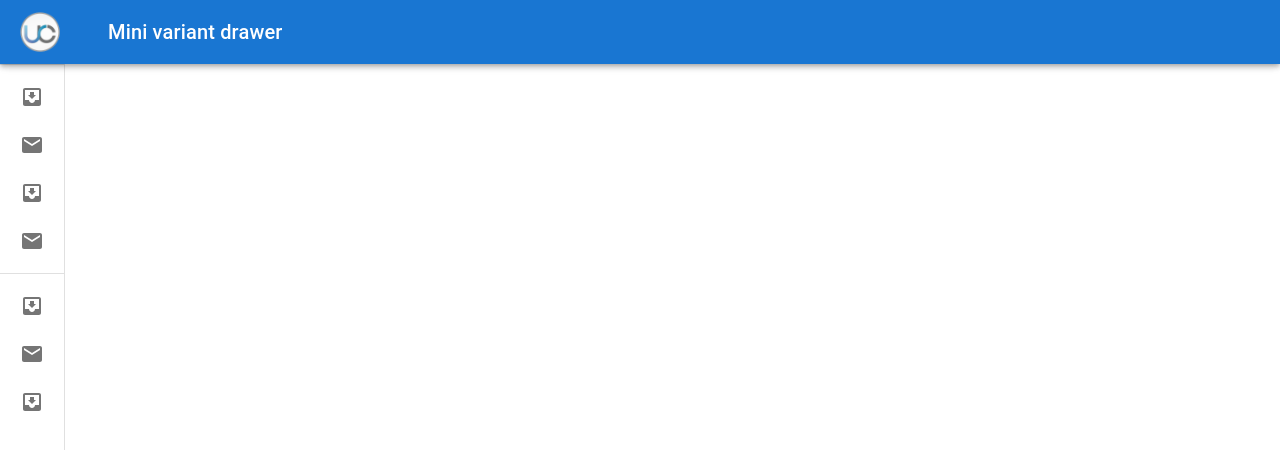
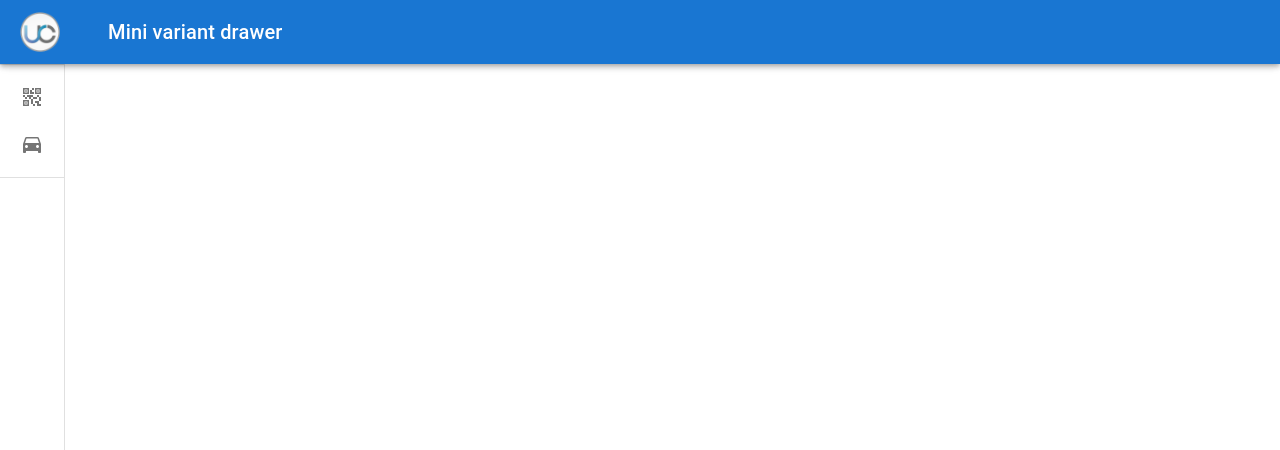
Before and after one commit to m4rcos-dev/Ultracar-service, a React (Create React App) app in the folder app/frontend/: page / in a window 1280 px wide. Shown: the top 450 px of the page. Built offline with nearby package versions, Linux system fonts and the light colour scheme.

Commit message:
:lipstick: feat: update icons and texts Menu

```diff
--- a/app/frontend/src/components/Menu/Menu.js
+++ b/app/frontend/src/components/Menu/Menu.js
@@ -4,8 +4,8 @@ import ListItem from '@mui/material/ListItem';
 import ListItemButton from '@mui/material/ListItemButton';
 import ListItemIcon from '@mui/material/ListItemIcon';
 import ListItemText from '@mui/material/ListItemText';
-import InboxIcon from '@mui/icons-material/MoveToInbox';
-import MailIcon from '@mui/icons-material/Mail';
+import QrCode2Icon from '@mui/icons-material/QrCode2';
+import TimeToLeaveIcon from '@mui/icons-material/TimeToLeave';
 import Divider from '@mui/material/Divider';
 import IconButton from '@mui/material/IconButton';
 import List from '@mui/material/List';
@@ -29,7 +29,7 @@ function Menu() {
       </DrawerHeader>
       <Divider />
       <List>
-        {['Inbox', 'Starred', 'Send email', 'Drafts'].map((text, index) => (
+        {['Qr Code', 'Ordens de Serviço'].map((text, index) => (
           <ListItem key={text} disablePadding sx={{ display: 'block' }}>
             <ListItemButton
               sx={{
@@ -45,7 +45,7 @@ function Menu() {
                   justifyContent: 'center',
                 }}
               >
-                {index % 2 === 0 ? <InboxIcon /> : <MailIcon />}
+                {index % 2 === 0 ? <QrCode2Icon /> : <TimeToLeaveIcon />}
               </ListItemIcon>
               <ListItemText primary={text} sx={{ opacity: open ? 1 : 0 }} />
             </ListItemButton>
@@ -53,30 +53,6 @@ function Menu() {
         ))}
       </List>
       <Divider />
-      <List>
-        {['All mail', 'Trash', 'Spam'].map((text, index) => (
-          <ListItem key={text} disablePadding sx={{ display: 'block' }}>
-            <ListItemButton
-              sx={{
-                minHeight: 48,
-                justifyContent: open ? 'initial' : 'center',
-                px: 2.5,
-              }}
-            >
-              <ListItemIcon
-                sx={{
-                  minWidth: 0,
-                  mr: open ? 3 : 'auto',
-                  justifyContent: 'center',
-                }}
-              >
-                {index % 2 === 0 ? <InboxIcon /> : <MailIcon />}
-              </ListItemIcon>
-              <ListItemText primary={text} sx={{ opacity: open ? 1 : 0 }} />
-            </ListItemButton>
-          </ListItem>
-        ))}
-      </List>
     </Drawer>
   )
 }
```
